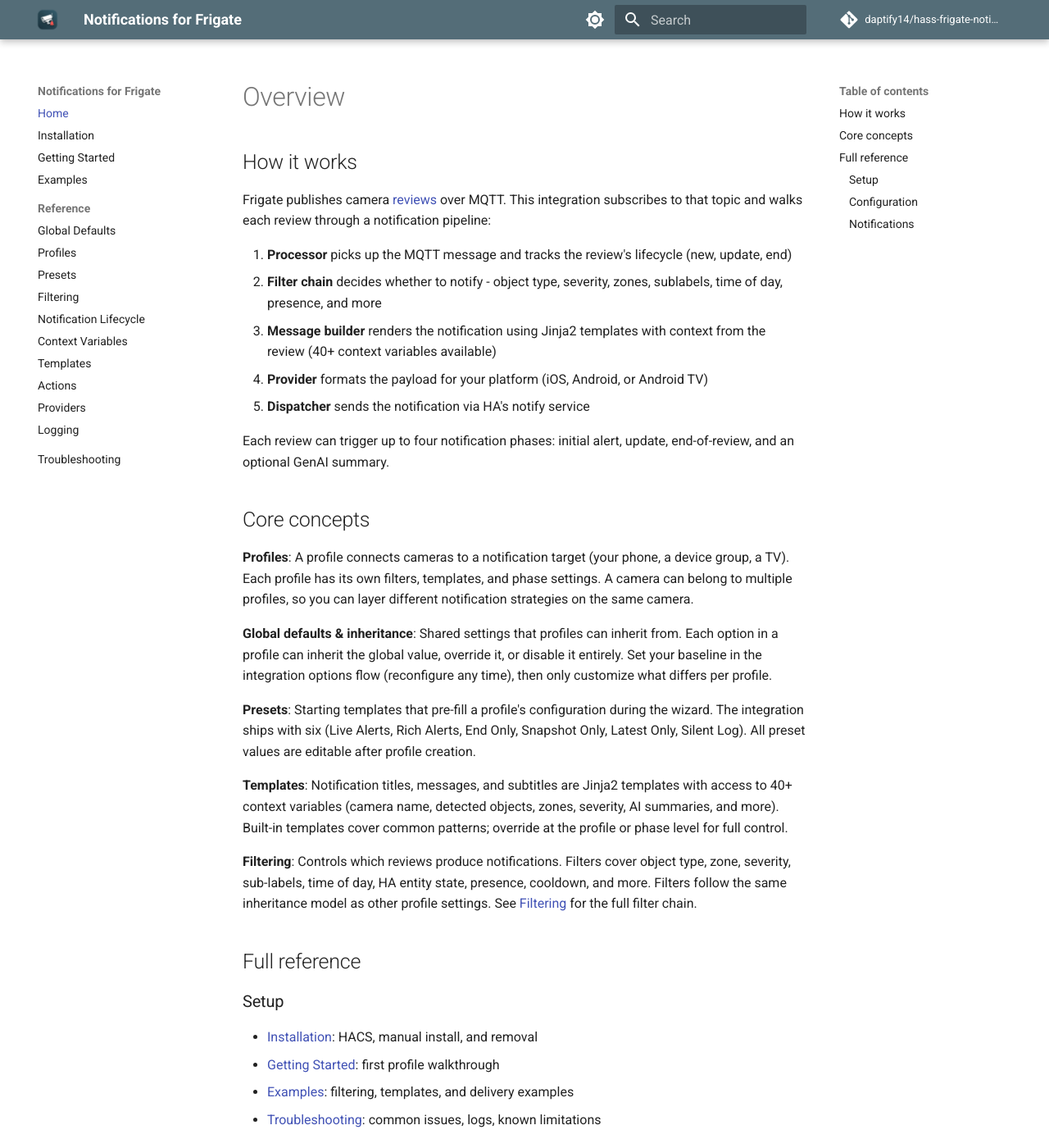
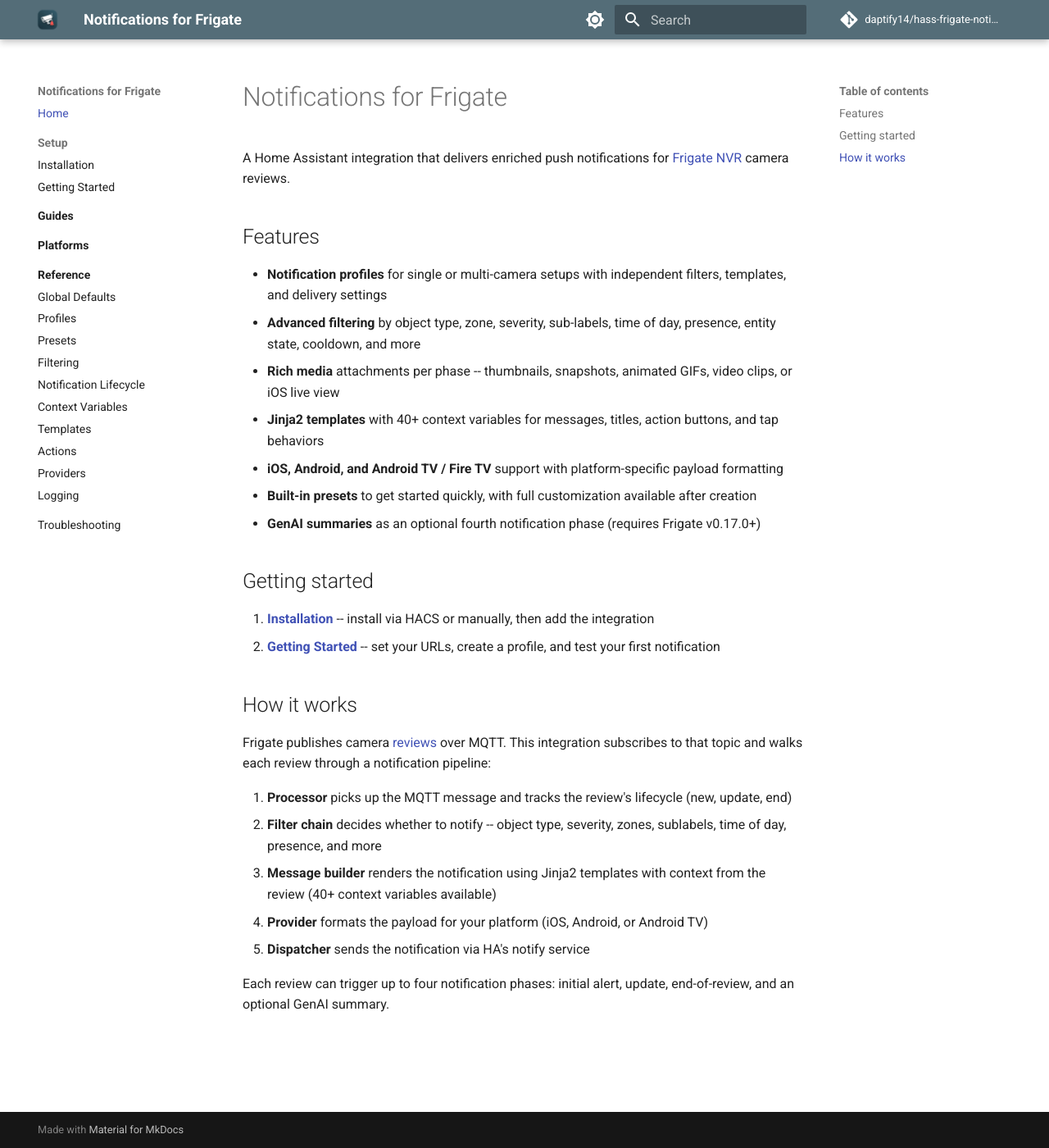
Before and after one commit to daptify14/hass-frigate-notifications, an MkDocs documentation site: the page built from docs/index.md, in a window 1280 px wide and 1400 px high. Shown: the whole window at 82% size. Built offline with MkDocs 1.6.1 and Material for MkDocs 9.7.7, drawn with Linux system fonts in a browser that asks for light colours; comment, search, counter and statistics services are not loaded; some of the changed text lies outside the part shown.

Commit message:
docs: add guided docs navigation

```diff
--- a/docs/index.md
+++ b/docs/index.md
@@ -1,50 +1,30 @@
-# Overview
+# Notifications for Frigate
+
+A Home Assistant integration that delivers enriched push notifications for [Frigate NVR](https://docs.frigate.video/) camera reviews.
+
+## Features
+
+- **Notification profiles** for single or multi-camera setups with independent filters, templates, and delivery settings
+- **Advanced filtering** by object type, zone, severity, sub-labels, time of day, presence, entity state, cooldown, and more
+- **Rich media** attachments per phase -- thumbnails, snapshots, animated GIFs, video clips, or iOS live view
+- **Jinja2 templates** with 40+ context variables for messages, titles, action buttons, and tap behaviors
+- **iOS, Android, and Android TV / Fire TV** support with platform-specific payload formatting
+- **Built-in presets** to get started quickly, with full customization available after creation
+- **GenAI summaries** as an optional fourth notification phase (requires Frigate v0.17.0+)
+
+## Getting started
+
+1. **[Installation](setup/installation.md)** -- install via HACS or manually, then add the integration
+2. **[Getting Started](setup/getting-started.md)** -- set your URLs, create a profile, and test your first notification
 
 ## How it works
 
 Frigate publishes camera [reviews](https://docs.frigate.video/reference/review) over MQTT. This integration subscribes to that topic and walks each review through a notification pipeline:
 
 1. **Processor** picks up the MQTT message and tracks the review's lifecycle (new, update, end)
-2. **Filter chain** decides whether to notify - object type, severity, zones, sublabels, time of day, presence, and more
+2. **Filter chain** decides whether to notify -- object type, severity, zones, sublabels, time of day, presence, and more
 3. **Message builder** renders the notification using Jinja2 templates with context from the review (40+ context variables available)
 4. **Provider** formats the payload for your platform (iOS, Android, or Android TV)
 5. **Dispatcher** sends the notification via HA's notify service
 
 Each review can trigger up to four notification phases: initial alert, update, end-of-review, and an optional GenAI summary.
-
-## Core concepts
-
-**Profiles**: A profile connects cameras to a notification target (your phone, a device group, a TV). Each profile has its own filters, templates, and phase settings. A camera can belong to multiple profiles, so you can layer different notification strategies on the same camera.
-
-**Global defaults & inheritance**: Shared settings that profiles can inherit from. Each option in a profile can inherit the global value, override it, or disable it entirely. Set your baseline in the integration options flow (reconfigure any time), then only customize what differs per profile.
-
-**Presets**: Starting templates that pre-fill a profile's configuration during the wizard. The integration ships with six (Live Alerts, Rich Alerts, End Only, Snapshot Only, Latest Only, Silent Log). All preset values are editable after profile creation.
-
-**Templates**: Notification titles, messages, and subtitles are Jinja2 templates with access to 40+ context variables (camera name, detected objects, zones, severity, AI summaries, and more). Built-in templates cover common patterns; override at the profile or phase level for full control.
-
-**Filtering**: Controls which reviews produce notifications. Filters cover object type, zone, severity, sub-labels, time of day, HA entity state, presence, cooldown, and more. Filters follow the same inheritance model as other profile settings. See [Filtering](reference/filtering.md) for the full filter chain.
-
-## Full reference
-
-### Setup
-
-- [Installation](installation.md): HACS, manual install, and removal
-- [Getting Started](getting-started.md): first profile walkthrough
-- [Examples](examples.md): filtering, templates, and delivery examples
-- [Troubleshooting](troubleshooting.md): common issues, logs, known limitations
-
-### Configuration
-
-- [Global Defaults](reference/global-defaults.md): shared options and inheritance
-- [Profiles](reference/profiles.md): every profile field, entities, and device details
-- [Presets](reference/presets.md): built-in presets and custom YAML presets
-- [Filtering](reference/filtering.md): the filter pipeline and profile inheritance model
-
-### Notifications
-
-- [Notification Lifecycle](reference/notification-lifecycle.md): phases, dispatch, silence, and cooldown
-- [Context Variables](reference/context-variables.md): all template variables
-- [Templates](reference/templates.md): built-in templates, rendering, and notification URLs
-- [Actions](reference/actions.md): action buttons, tap actions, and custom HA actions
-- [Providers](reference/providers.md): iOS, Android, Android TV, and Cross-Platform
-- [Logging Reference](reference/logging.md): filter rejection messages and key log entries
--- /dev/null
+++ b/docs/reference/index.md
@@ -0,0 +1,28 @@
+# Reference
+
+Complete behavior and field documentation for every part of the integration.
+
+## Core concepts
+
+**[Profiles](profiles.md)**: A profile connects cameras to a notification target (your phone, a device group, a TV). Each profile has its own filters, templates, and phase settings. A camera can belong to multiple profiles, so you can layer different notification strategies on the same camera.
+
+**[Global defaults](global-defaults.md) & inheritance**: Shared settings that profiles can inherit from. Each option in a profile can inherit the global value, override it, or disable it entirely. Set your baseline in the integration options flow (reconfigure any time), then only customize what differs per profile.
+
+**[Presets](presets.md)**: Starting templates that pre-fill a profile's configuration during the wizard. The integration ships with six (Live Alerts, Rich Alerts, End Only, Snapshot Only, Latest Only, Silent Log). All preset values are editable after profile creation.
+
+**[Templates](templates.md)**: Notification titles, messages, and subtitles are Jinja2 templates with access to 40+ [context variables](context-variables.md) (camera name, detected objects, zones, severity, AI summaries, and more). Built-in templates cover common patterns; override at the profile or phase level for full control.
+
+**[Filtering](filtering.md)**: Controls which reviews produce notifications. Filters cover object type, zone, severity, sub-labels, time of day, HA entity state, presence, cooldown, and more. Filters follow the same inheritance model as other profile settings.
+
+## All reference topics
+
+- **[Global Defaults](global-defaults.md)** -- shared settings that profiles inherit from
+- **[Profiles](profiles.md)** -- every profile field, entities, and device details
+- **[Presets](presets.md)** -- built-in presets and custom YAML presets
+- **[Filtering](filtering.md)** -- the filter pipeline and profile inheritance model
+- **[Notification Lifecycle](notification-lifecycle.md)** -- phases, dispatch, silence, and cooldown
+- **[Context Variables](context-variables.md)** -- all template variables
+- **[Templates](templates.md)** -- built-in templates, rendering, and notification URLs
+- **[Actions](actions.md)** -- action buttons, tap actions, and custom HA actions
+- **[Providers](providers.md)** -- iOS, Android, Android TV, and Cross-Platform
+- **[Logging](logging.md)** -- filter rejection messages and key log entries
--- a/mkdocs.yml
+++ b/mkdocs.yml
@@ -23,6 +23,7 @@
         icon: material/brightness-4
         name: Switch to light mode
   features:
+    - navigation.indexes
     - navigation.instant
     - navigation.tracking
     - navigation.sections
@@ -34,10 +35,15 @@
 
 nav:
   - Home: index.md
-  - Installation: installation.md
-  - Getting Started: getting-started.md
-  - Examples: examples.md
+  - Setup:
+      - Installation: setup/installation.md
+      - Getting Started: setup/getting-started.md
+  - Guides:
+      - guides/index.md
+  - Platforms:
+      - platforms/index.md
   - Reference:
+      - reference/index.md
       - Global Defaults: reference/global-defaults.md
       - Profiles: reference/profiles.md
       - Presets: reference/presets.md
```
Also changed, not shown: README.md (+2 -2 lines), docs/examples.md (+1 -1 lines), docs/guides/index.md (added, +5 -0 lines), docs/platforms/index.md (added, +5 -0 lines), docs/setup/getting-started.md (renamed from docs/getting-started.md, +2 -2 lines), docs/setup/installation.md (renamed from docs/installation.md).
